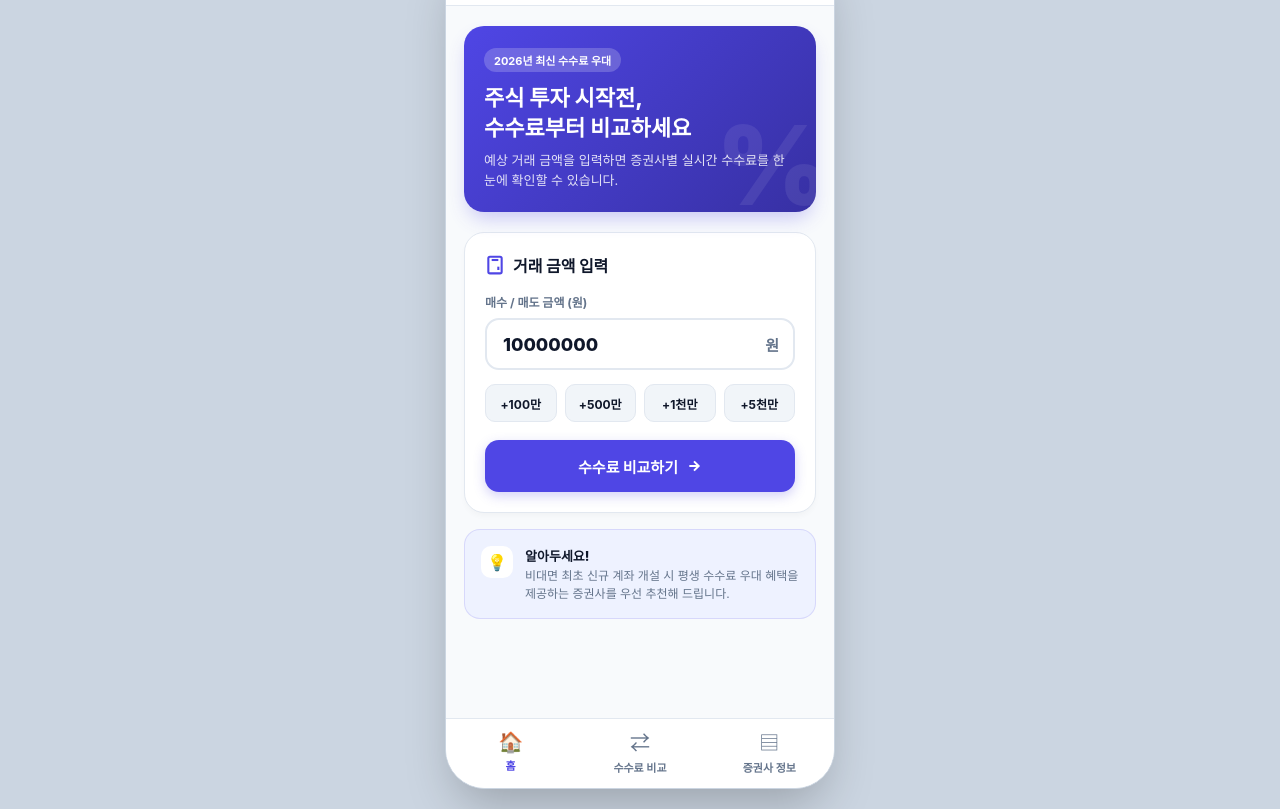
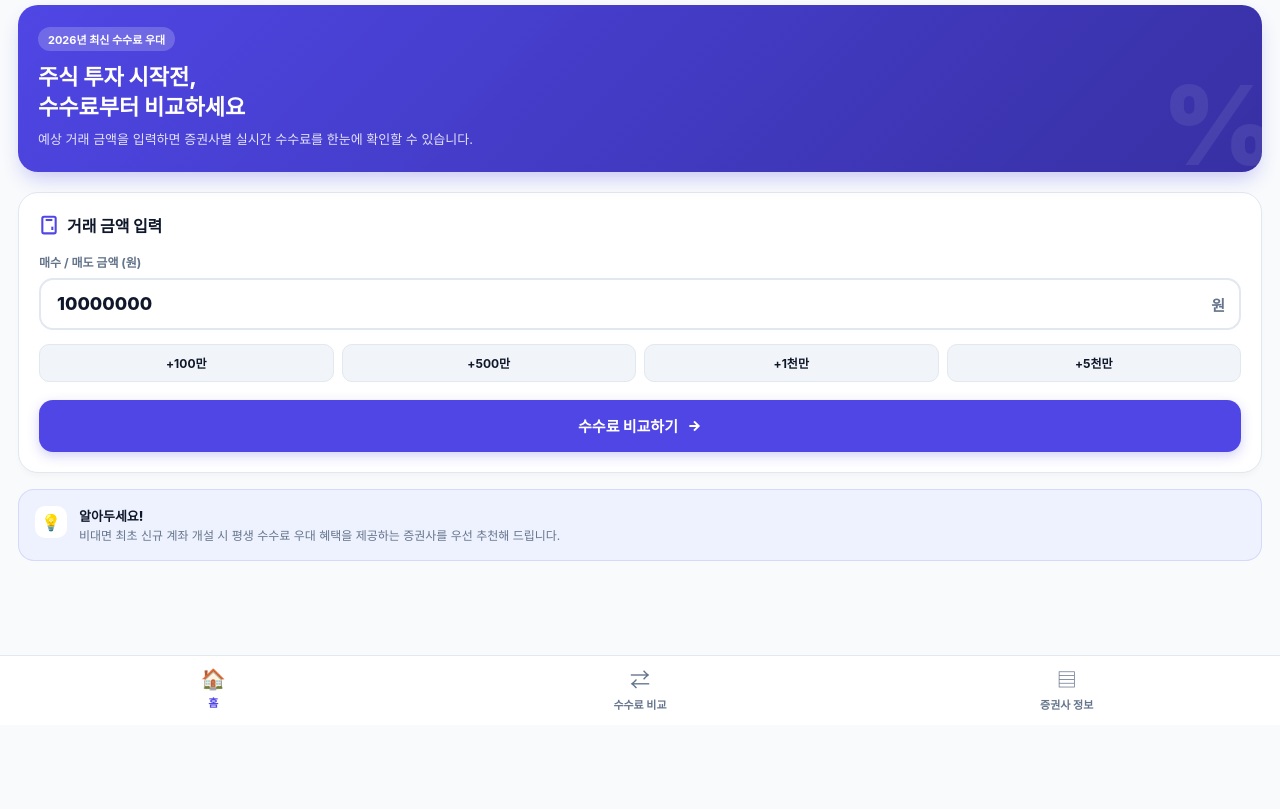
Before and after one commit to unitsice-a/deepscape1, a plain HTML site: page index.html in a window 1280 px wide. Shown: the part 75-884 px from the top of the page. After the commit the page ends 800 px from the top, so only its background shows below. Drawn offline with Linux system fonts and the light colour scheme; a web font is replaced by a local one.

Commit message:
index.html

```diff
--- a/index.html
+++ b/index.html
@@ -28,7 +28,7 @@
   }
 
   body {
-    background-color: #cbd5e1;
+    background-color: #f8fafc;
     display: flex;
     justify-content: center;
     align-items: center;
@@ -36,33 +36,20 @@
     padding: 0;
   }
 
-  @media (min-width: 640px) {
-    body {
-      padding: 20px;
-    }
-  }
-
-  /* 모바일 디바이스 프레임 (상단 스테이터스바 없음) */
+  /* 화면 전체를 차지하도록 디바이스 프레임 크기 수정 */
   .mobile-device {
     width: 100%;
-    max-width: 390px;
+    max-width: 100%;
     height: 100vh;
-    max-height: 844px;
+    max-height: 100vh;
     background-color: #f8fafc;
     border-radius: 0px;
-    box-shadow: 0 25px 50px -12px rgba(0, 0, 0, 0.25);
+    box-shadow: none;
     display: flex;
     flex-direction: column;
     overflow: hidden;
     position: relative;
-    border: 1px solid #cbd5e1;
-  }
-
-  @media (min-width: 640px) {
-    .mobile-device {
-      border-radius: 40px;
-      height: 844px;
-    }
+    border: none;
   }
 
   /* 헤더 앱바 */
```
